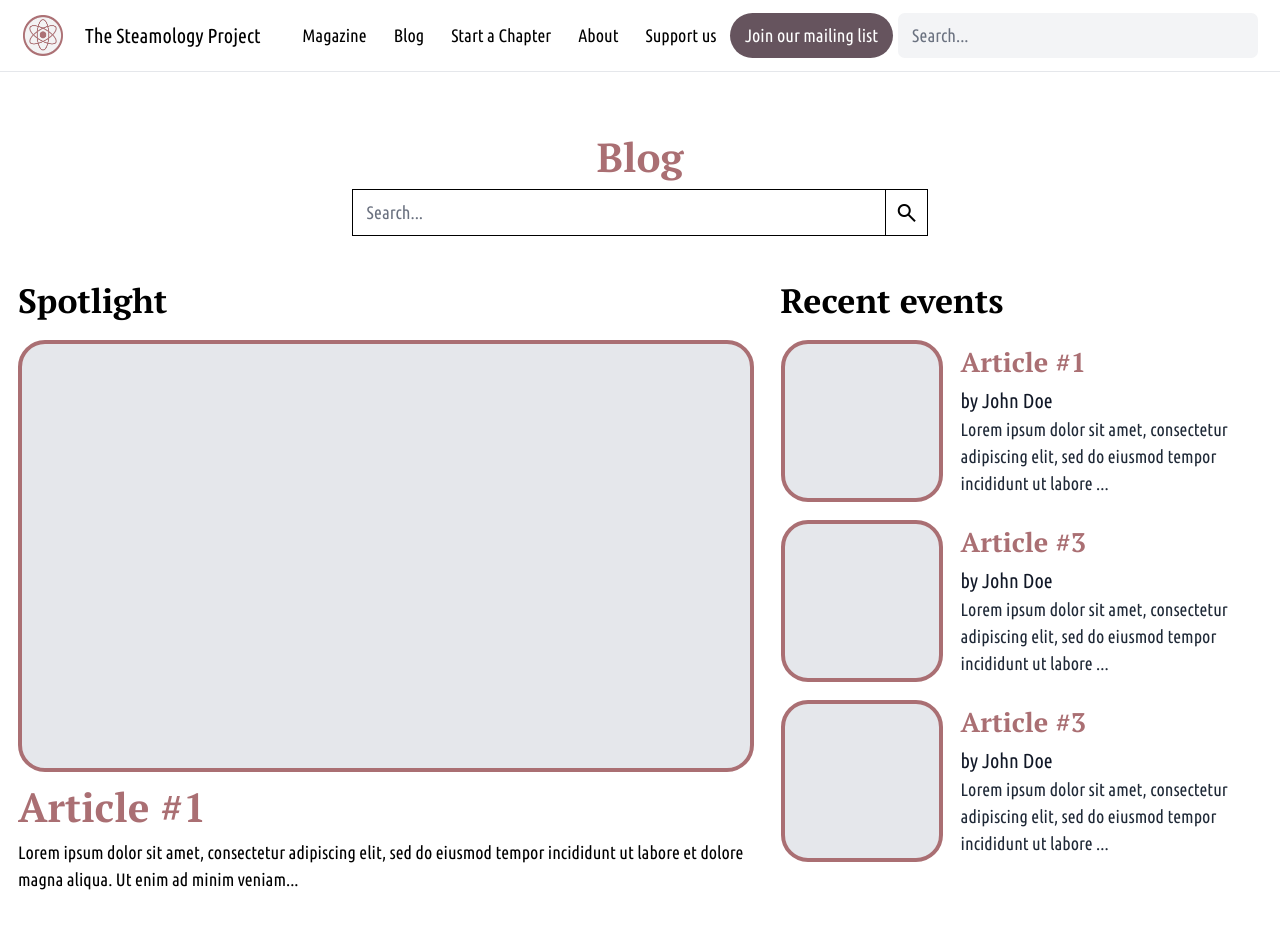
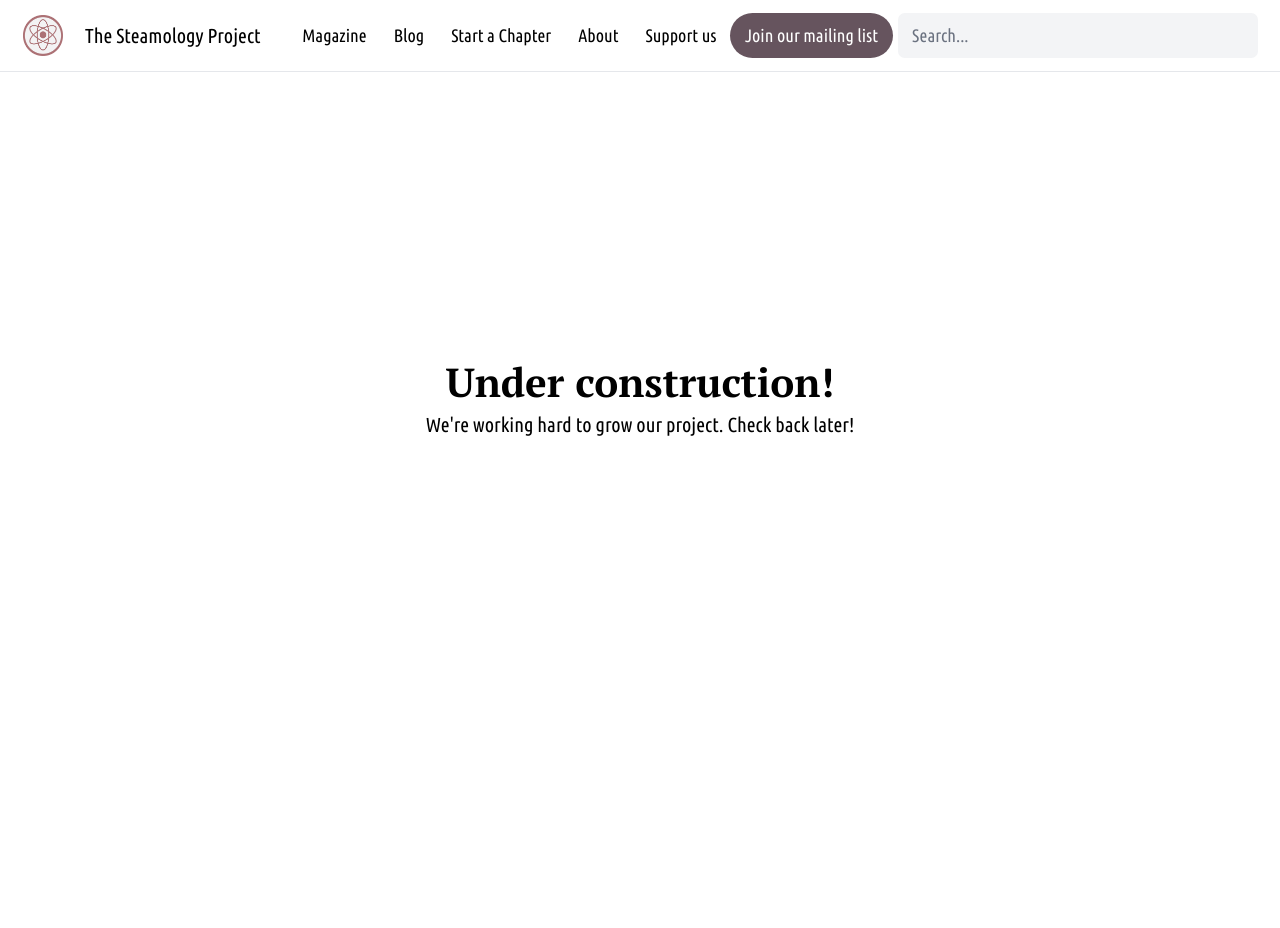
Before and after one commit to manuthecoder/TSP-website, a Next.js app: page /blog in a window 1280 px wide. Shown: the top 928 px of the page. After the commit the page ends 800 px from the top, so only its background shows below. Built offline with nearby package versions, Linux system fonts and the light colour scheme.

Commit message:
Add under construction indicator

```diff
--- a/app/blog/page.tsx
+++ b/app/blog/page.tsx
@@ -1,72 +1,85 @@
-const articles = [
-  {
-    name: "Article #1",
-    author: "John Doe",
-    description:
-      "Lorem ipsum dolor sit amet, consectetur adipiscing elit, sed do eiusmod tempor incididunt ut labore et dolore magna aliqua. Ut enim ad minim veniam",
-  },
-  {
-    name: "Article #3",
-    author: "John Doe",
-    description:
-      "Lorem ipsum dolor sit amet, consectetur adipiscing elit, sed do eiusmod tempor incididunt ut labore et dolore magna aliqua. Ut enim ad minim veniam",
-  },
-  {
-    name: "Article #3",
-    author: "John Doe",
-    description:
-      "Lorem ipsum dolor sit amet, consectetur adipiscing elit, sed do eiusmod tempor incididunt ut labore et dolore magna aliqua. Ut enim ad minim veniam",
-  },
-];
+// const articles = [
+//   {
+//     name: "Article #1",
+//     author: "John Doe",
+//     description:
+//       "Lorem ipsum dolor sit amet, consectetur adipiscing elit, sed do eiusmod tempor incididunt ut labore et dolore magna aliqua. Ut enim ad minim veniam",
+//   },
+//   {
+//     name: "Article #3",
+//     author: "John Doe",
+//     description:
+//       "Lorem ipsum dolor sit amet, consectetur adipiscing elit, sed do eiusmod tempor incididunt ut labore et dolore magna aliqua. Ut enim ad minim veniam",
+//   },
+//   {
+//     name: "Article #3",
+//     author: "John Doe",
+//     description:
+//       "Lorem ipsum dolor sit amet, consectetur adipiscing elit, sed do eiusmod tempor incididunt ut labore et dolore magna aliqua. Ut enim ad minim veniam",
+//   },
+// ];
 
-export default function Blog() {
+// export default function Blog() {
+//   return (
+//     <div className="container mx-auto mb-10">
+//       <div className="text-center">
+//         <h1 className="font-heading heading text-4xl text-center mt-4">Blog</h1>
+//         <div className="border border-black w-20 mx-auto my-2 w-full max-w-lg flex mb-10 mt-2">
+//           <input
+//             type="text"
+//             placeholder="Search..."
+//             className="w-full border-0"
+//           />
+//           <button className="w-10 flex items-center hover:bg-gray-100 justify-center border-l border-black">
+//             <span className="material-symbols-outlined">search</span>
+//           </button>
+//         </div>
+//       </div>
+
+//       {/* Grid */}
+//       <div className="grid grid-cols-1 sm:grid-cols-5 gap-6">
+//         {/* Spotlight */}
+//         <div className="col-span-3">
+//           <h2 className="blog-category">Spotlight</h2>
+//           <div className="box h-96"></div>
+//           <h1 className="heading font-heading text-4xl mt-3 mb-2">
+//             {articles[0].name}
+//           </h1>
+//           <h2>{articles[0].description.substring(0, 300)}...</h2>
+//         </div>
+
+//         {/* Recent events */}
+//         <div className="col-span-2">
+//           <h2 className="blog-category">Recent events</h2>
+//           {articles.map((article) => (
+//             <div className="mb-4 flex gap-4" key={article.name}>
+//               <div className="box h-36 w-36 shrink-0"></div>
+//               <div className="w-full">
+//                 <h2 className="heading font-heading text-2xl my-1">
+//                   {article.name}
+//                 </h2>
+//                 <h2 className="text-lg text-gray-900">by {article.author}</h2>
+//                 <h3 className="text-gray-800">
+//                   {articles[0].description.substring(0, 100)}...
+//                 </h3>
+//               </div>
+//             </div>
+//           ))}
+//         </div>
+//       </div>
+//     </div>
+//   );
+// }
+
+export default function Page() {
   return (
-    <div className="container mx-auto mb-10">
-      <div className="text-center">
-        <h1 className="font-heading heading text-4xl text-center mt-4">Blog</h1>
-        <div className="border border-black w-20 mx-auto my-2 w-full max-w-lg flex mb-10 mt-2">
-          <input
-            type="text"
-            placeholder="Search..."
-            className="w-full border-0"
-          />
-          <button className="w-10 flex items-center hover:bg-gray-100 justify-center border-l border-black">
-            <span className="material-symbols-outlined">search</span>
-          </button>
-        </div>
-      </div>
-
-      {/* Grid */}
-      <div className="grid grid-cols-1 sm:grid-cols-5 gap-6">
-        {/* Spotlight */}
-        <div className="col-span-3">
-          <h2 className="blog-category">Spotlight</h2>
-          <div className="box h-96"></div>
-          <h1 className="heading font-heading text-4xl mt-3 mb-2">
-            {articles[0].name}
-          </h1>
-          <h2>{articles[0].description.substring(0, 300)}...</h2>
-        </div>
-
-        {/* Recent events */}
-        <div className="col-span-2">
-          <h2 className="blog-category">Recent events</h2>
-          {articles.map((article) => (
-            <div className="mb-4 flex gap-4" key={article.name}>
-              <div className="box h-36 w-36 shrink-0"></div>
-              <div className="w-full">
-                <h2 className="heading font-heading text-2xl my-1">
-                  {article.name}
-                </h2>
-                <h2 className="text-lg text-gray-900">by {article.author}</h2>
-                <h3 className="text-gray-800">
-                  {articles[0].description.substring(0, 100)}...
-                </h3>
-              </div>
-            </div>
-          ))}
-        </div>
-      </div>
+    <div className="text-center h-[100vh] flex items-center flex-col justify-center">
+      <h1 className="text-4xl mb-1 font-heading font-[700]">
+        Under construction!
+      </h1>
+      <h1 className="text-lg">
+        We&apos;re working hard to grow our project. Check back later!
+      </h1>
     </div>
   );
 }
--- /dev/null
+++ b/app/donate-now/page.tsx
@@ -0,0 +1,12 @@
+export default function Page() {
+  return (
+    <div className="text-center h-[100vh] flex items-center flex-col justify-center">
+      <h1 className="text-4xl mb-1 font-heading font-[700]">
+        Under construction!
+      </h1>
+      <h1 className="text-lg">
+        We&apos;re working hard to grow our project. Check back later!
+      </h1>
+    </div>
+  );
+}
--- /dev/null
+++ b/app/magazine/page.tsx
@@ -0,0 +1,12 @@
+export default function Page() {
+  return (
+    <div className="text-center h-[100vh] flex items-center flex-col justify-center">
+      <h1 className="text-4xl mb-1 font-heading font-[700]">
+        Under construction!
+      </h1>
+      <h1 className="text-lg">
+        We&apos;re working hard to grow our project. Check back later!
+      </h1>
+    </div>
+  );
+}
```
